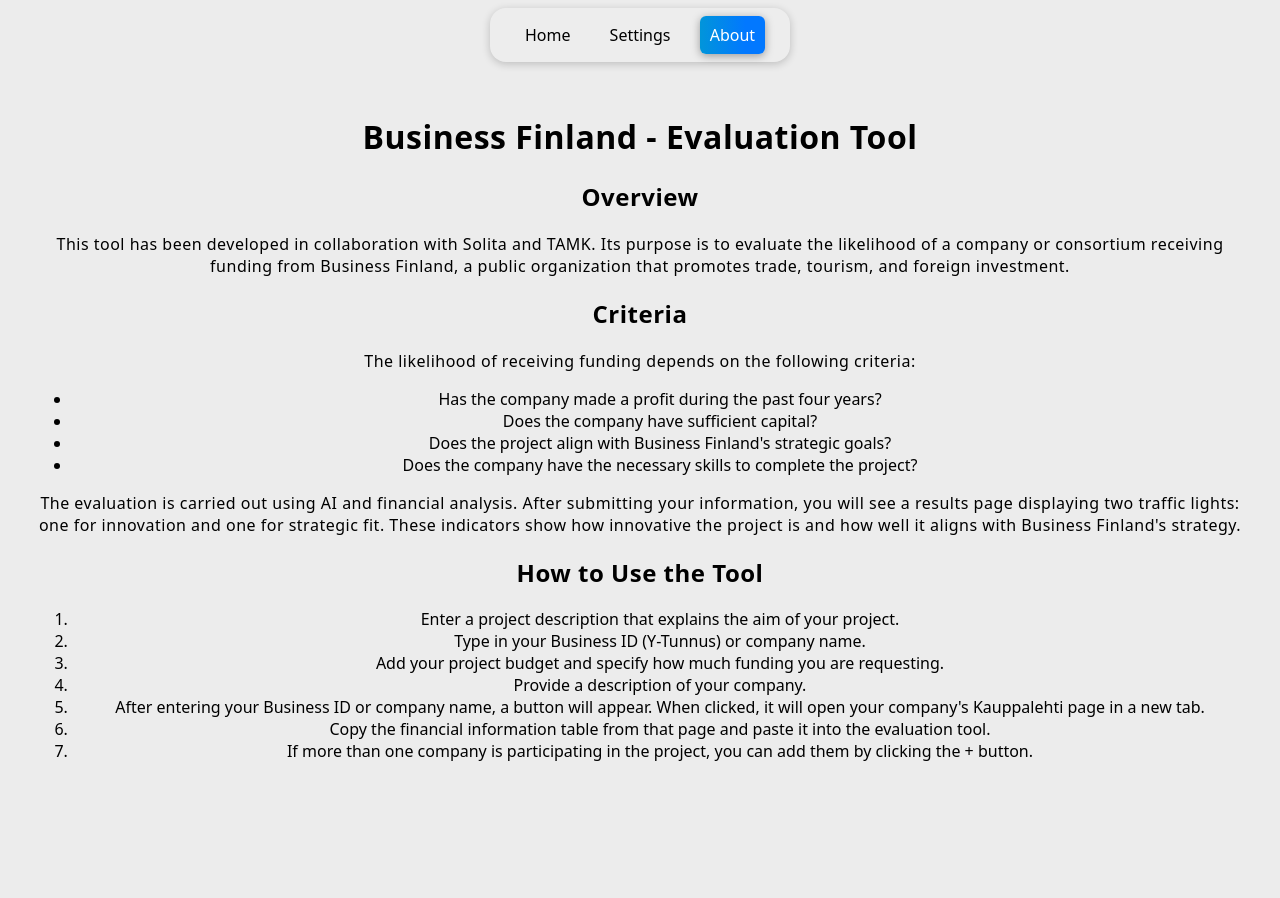
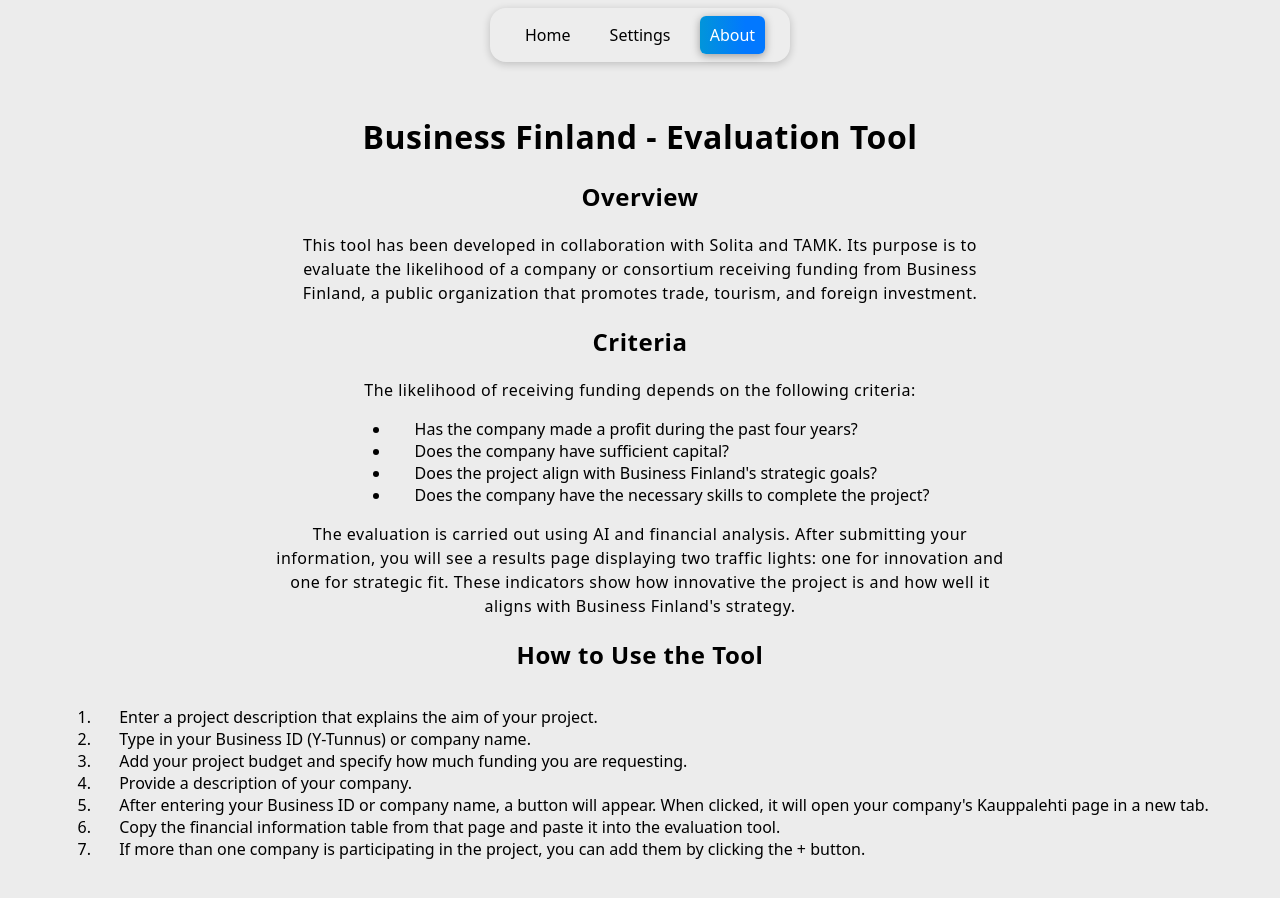
Before and after one commit to simoalanne/SolitaProject, a React (Vite) app in the folder src/frontend/: page /about in a window 1280 px wide. Shown: the top 898 px of the page. Before the commit the page ends 810 px from the top, so only its background shows below. Built offline with nearby package versions, Linux system fonts and the light colour scheme.

Commit message:
Change about page styles

```diff
--- a/src/frontend/css/aboutPage.css
+++ b/src/frontend/css/aboutPage.css
@@ -1,6 +1,6 @@
 .about-page {
   color: var(--text-color);
-  background: transparent; /* or var(--form-bg) if you want similar bg */
+  background: transparent;
   padding: 2rem;
 }
 
@@ -10,3 +10,22 @@
 .about-page li {
   color: var(--text-color);
 }
+
+.about-page ol,
+.about-page li {
+  list-style-position: outside;
+  padding-left: 1.5em;
+  text-align: left;
+}
+
+.about-page p {
+  max-width: 60%;
+  margin: 0 auto;
+  line-height: 1.5;
+}
+
+.listContainer {
+  display: flex;
+  justify-content: center;
+  align-items: center;
+}
--- a/src/frontend/src/pages/aboutPage.tsx
+++ b/src/frontend/src/pages/aboutPage.tsx
@@ -17,17 +17,20 @@
             <section>
                 <h2>{t("about_criteria_title")}</h2>
                 <p>{t("about_criteria")}</p>
+                <div className="listContainer">
                     <ul>
                         <li>{t("about_criterialist_profit")}</li>
                         <li>{t("about_criterialist_capital")}</li>
                         <li>{t("about_criterialist_strategic")}</li>
                         <li>{t("about_criterialist_skills")}</li>
                     </ul>
+                </div>
                 <p>{t("about_submitting")}</p>
             </section>
 
             <section>
                 <h2>{t("about_usage_title")}</h2>
+                <div className="listContainer">
                     <ol>
                         <li>{t("about_usagelist_projectdesc")}</li>
                         <li>{t("about_usagelist_businessID")}</li>
@@ -37,6 +40,7 @@
                         <li>{t("about_usagelist_financials")}</li>
                         <li>{t("about_usagelist_plus")}</li>
                     </ol>
+                </div>
             </section>
         </div>
     );
```
Lines whose indentation alone changed are shown as unchanged.
